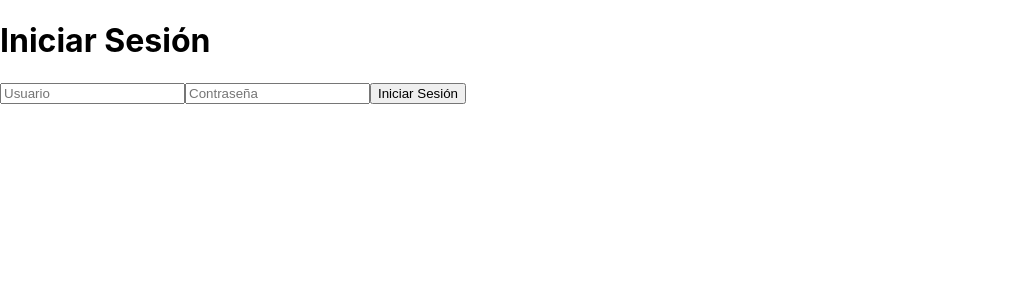
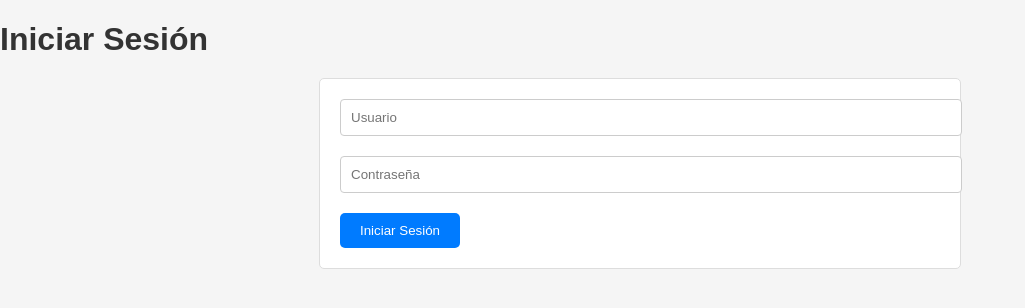
Before and after one commit to HarveyMendez/CouponApp, a React (Create React App) app: page /couponApp/login in a window 1280 px wide. Shown: the top 308 px of the page, without its empty margins (0-1025 px from the left). Built offline with nearby package versions, Linux system fonts and the light colour scheme.

Commit message:
second commit

```diff
--- a/src/index.css
+++ b/src/index.css
@@ -1,13 +1,126 @@
+/* styles.css */
 body {
+  font-family: Arial, sans-serif;
   margin: 0;
-  font-family: -apple-system, BlinkMacSystemFont, 'Segoe UI', 'Roboto', 'Oxygen',
-    'Ubuntu', 'Cantarell', 'Fira Sans', 'Droid Sans', 'Helvetica Neue',
-    sans-serif;
-  -webkit-font-smoothing: antialiased;
-  -moz-osx-font-smoothing: grayscale;
+  padding: 0;
+  background-color: #f5f5f5;
 }
 
-code {
-  font-family: source-code-pro, Menlo, Monaco, Consolas, 'Courier New',
-    monospace;
+h1, h2, h3, h4, h5, h6 {
+  color: #333;
+  margin-bottom: 20px;
 }
+
+p {
+  line-height: 1.6;
+  margin: 10px 0;
+}
+
+.container {
+  max-width: 1200px;
+  margin: auto;
+  padding: 20px;
+}
+
+button {
+  display: block;
+  background-color: #007bff;
+  color: white;
+  border: none;
+  padding: 10px 20px;
+  border-radius: 5px;
+  cursor: pointer;
+  margin: 20px auto; /* Esto centra el botón */
+}
+
+button:hover {
+  background-color: #0056b3;
+}
+
+/* Estilos para las tablas */
+table {
+  width: 100%;
+  border-collapse: collapse;
+  margin-bottom: 20px;
+}
+
+table th, table td {
+  border: 1px solid #ddd;
+  padding: 4px;
+}
+
+table th {
+  background-color: #007bff;
+  color: white;
+  text-align: left;
+}
+
+table tr:nth-child(even) {
+  background-color: #f2f2f2;
+}
+
+table tr:hover {
+  background-color: #ddd;
+}
+
+/* Estilos para tablas con borde redondeado */
+table.rounded {
+  border-radius: 5px;
+  overflow: hidden;
+}
+
+table.rounded th, table.rounded td {
+  border: none;
+}
+
+table.rounded th {
+  background-color: #007bff;
+  color: white;
+  padding: 10px;
+}
+
+table.rounded td {
+  padding: 10px;
+}
+
+form {
+  max-width: 600px;
+  margin: 20px auto;
+  padding: 20px;
+  background-color: white;
+  border: 1px solid #ddd;
+  border-radius: 5px;
+}
+
+form label {
+  display: block;
+  margin-bottom: 8px;
+  font-weight: bold;
+}
+
+form input[type="text"],
+form input[type="email"],
+form input[type="password"],
+form textarea,
+form select {
+  width: 100%;
+  padding: 10px;
+  margin-bottom: 20px;
+  border: 1px solid #ccc;
+  border-radius: 4px;
+}
+
+form input[type="checkbox"],
+form input[type="radio"] {
+  margin-right: 10px;
+}
+
+form button {
+  display: inline-block;
+  width: auto; /* Esto asegura que los botones dentro de los formularios no se expandan al 100% */
+  margin: 0; /* Restablece los márgenes para botones dentro de formularios */
+}
+
+form .form-group {
+  margin-bottom: 20px;
+}
--- a/src/pages/HomePage.js
+++ b/src/pages/HomePage.js
@@ -2,7 +2,7 @@ import React, { useState, useEffect } from 'react';
 import { Link } from 'react-router-dom';
 import { useAuth } from '../context/AuthContext';
 
-const Modal = ({ isOpen, onClose, user, fetchCupones}) => {
+const Modal = ({ isOpen, onClose, user, categorias}) => {
   const handleSubmit = async (event) => {
     event.preventDefault();
 
@@ -15,7 +15,6 @@ const Modal = ({ isOpen, onClose, user, fetchCupones}) => {
     });
 
     data['nombre_usuario'] = user;
-    data['id']= '5';
 
 
     try {
@@ -31,7 +30,6 @@ const Modal = ({ isOpen, onClose, user, fetchCupones}) => {
         throw new Error('Error al agregar el cupón');
       }
 
-      fetchCupones();
 
     } catch (error) {
       console.error('Error al enviar la solicitud POST:', error);
@@ -67,7 +65,13 @@ const Modal = ({ isOpen, onClose, user, fetchCupones}) => {
           </select><br/>
 
           <label htmlFor="categoria">Categoría:</label>
-          <input type="text" id="categoria" name="categoria" required/><br/>
+
+          <select id="categoria" name="categoria">
+        {/* Usando map para crear opciones */}
+        {categorias.map(categoria => (
+          <option key={categoria.id} value={categoria.id}>{categoria.nombreCategoria}</option>
+        ))}
+      </select>
 
           <label htmlFor="cantidad">Cantidad:</label>
           <input type="number" id="cantidad" name="cantidad" required/><br/>
@@ -79,6 +83,65 @@ const Modal = ({ isOpen, onClose, user, fetchCupones}) => {
   );
 };
 
+const Modal2 = ({ isOpen, onClose, cupon, categorias}) => {
+
+  const handleSubmit = async (event) => {
+    console.log("");
+  };
+
+  const [inputValue, setInputValue] = useState('Valor predeterminado');
+
+  const handleChange = (event) => {
+    setInputValue(event.target.value);
+  };
+
+
+  if (!isOpen) return null;
+  return (
+    <div className="modal-overlay">
+      <div className="modal">
+        <h2>Actualizar informacion del {cupon.nombre}</h2>
+        <button onClick={onClose} className="modal-close-button">Cerrar</button>
+
+        <form id="cuponForm" onSubmit={handleSubmit}>
+          <label htmlFor="nombre">Nombre:</label>
+          <input type="text" id="nombre" name="nombre" value={cupon.nombre} onChange={handleChange} required/><br/>
+
+          <label htmlFor="fechaInicio">Fecha de Inicio:</label>
+          <input type="datetime-local" id="fechaInicio" value={cupon.fecha_inicio} onChange={handleChange} name="fechaInicio" required/><br/>
+
+          <label htmlFor="fechaVencimiento">Fecha de Vencimiento:</label>
+          <input type="datetime-local" id="fechaVencimiento" value={cupon.fecha_vencimiento} onChange={handleChange} name="fechaVencimiento" required/><br/>
+
+          <label htmlFor="precio">Precio:</label>
+          <input type="number" id="precio" name="precio" value={cupon.precio} onChange={handleChange} step="0.01" required/><br/>
+
+          <label htmlFor="estado">Estado:</label>
+          <select id="estado" name="estado" value={cupon.estado} onChange={handleChange}>
+            <option value="1">Activo</option>
+            <option value="0">Inactivo</option>
+          </select><br/>
+
+          <label htmlFor="categoria">Categoría:</label>
+          <select id="categoria" name="categoria" value={cupon.categoria}>
+        {/* Usando map para crear opciones */}
+        {categorias.map(categoria => (
+          <option key={categoria.id} value={categoria.id}>{categoria.nombreCategoria}</option>
+        ))}
+      </select>
+
+          <label htmlFor="cantidad">Cantidad:</label>
+          <input type="number" id="cantidad" name="cantidad" value={cupon.cantidad} onChange={handleChange} required/><br/>
+
+          <button type="submit">Actualizar Cupon</button>
+        </form>
+      </div>
+    </div>
+  );
+};
+
+
+
 const HomePage = () => {
   const [cupones, setCupones] = useState([]);
 
@@ -86,8 +149,14 @@ const HomePage = () => {
 
   const { user } = useAuth();
 
+  const [cuponSeleccionado, setCuponSeleccionado] = useState(null);
 
   const [isModalOpen, setIsModalOpen] = useState(false);
+
+  const [isSecondModalOpen, setIsSecondModalOpen] = useState(false);
+
+  const [categorias, setCategorias] = useState([]);
+  const [categoriaSeleccionada, setCategoriaSeleccionada] = useState('');
 
   const openModal = () => {
     setIsModalOpen(true);
@@ -97,9 +166,21 @@ const HomePage = () => {
     setIsModalOpen(false);
   };
 
+  const openSecondModal = () => {
+    setIsSecondModalOpen(true);
+  };
+
+  const closeSecondModal = () => {
+    setIsSecondModalOpen(false);
+  };
+
   const handleVerActualizarCupon = (cuponId) => {
-    // Aquí puedes agregar la lógica para ver y actualizar la información del cupón
-    console.log('Ver/Actualizar cupón con ID:', cuponId);
+    // Encuentra el cupón seleccionado por su ID
+    const cupon = cupones.find(cupon => cupon.id === cuponId);
+    // Actualiza el estado con el cupón seleccionado
+    setCuponSeleccionado(cupon);
+    // Abre el segundo modal
+    openSecondModal();
   };
 
   const fetchCupones = async () => {
@@ -112,23 +193,37 @@ const HomePage = () => {
     }
   };
 
+  const fetchCategories = async () => {
+    try {
+      const response = await fetch(`https://couponapi2.azurewebsites.net/index.php/getCategories`);
+      const data = await response.json();
+      setCategorias(data);
+      console.log(categorias);
+    } catch (error) {
+      console.error('Error al obtener las categorias:', error);
+    }
+  };
+
   useEffect(() => {
     fetchCupones();
-  }, [user] [fetchCupones]);
+    fetchCategories();
+  }, []);
 
   return (
     <div>
-      <h1>Listado de Cupones</h1>
+      <h1>Usuario: {user}</h1>
+      <h2>Listado de Cupones</h2>
       <button onClick={openModal}>Agregar Nuevo Cupón</button>
+      <button onClick={fetchCupones}>Actualizar tabla</button>
       {/* Aquí colocarías tu tabla de cupones */}
-      <Modal isOpen={isModalOpen} onClose={closeModal} user={user} fetchCupones={fetchCupones}/>
+      <Modal isOpen={isModalOpen} onClose={closeModal} user={user} categorias={categorias} />
       <table>
         <thead>
           <tr>
             <th>Nombre del Cupón</th>
-            <th>Descripción</th>
             <th>Estado</th>
             <th>Acciones</th>
+
           </tr>
         </thead>
         <tbody>
@@ -144,6 +239,10 @@ const HomePage = () => {
           ))}
         </tbody>
       </table>
+      {/* Renderizar el segundo modal solo si hay un cupón seleccionado */}
+      {cuponSeleccionado && (
+        <Modal2 isOpen={isSecondModalOpen} onClose={closeSecondModal} cupon={cuponSeleccionado} categorias={categorias} />
+      )}
       <Link to="/profile">Ir al Perfil de la Empresa</Link>
       <button onClick={logout}>Cerrar Sesión</button>
     </div>
```
